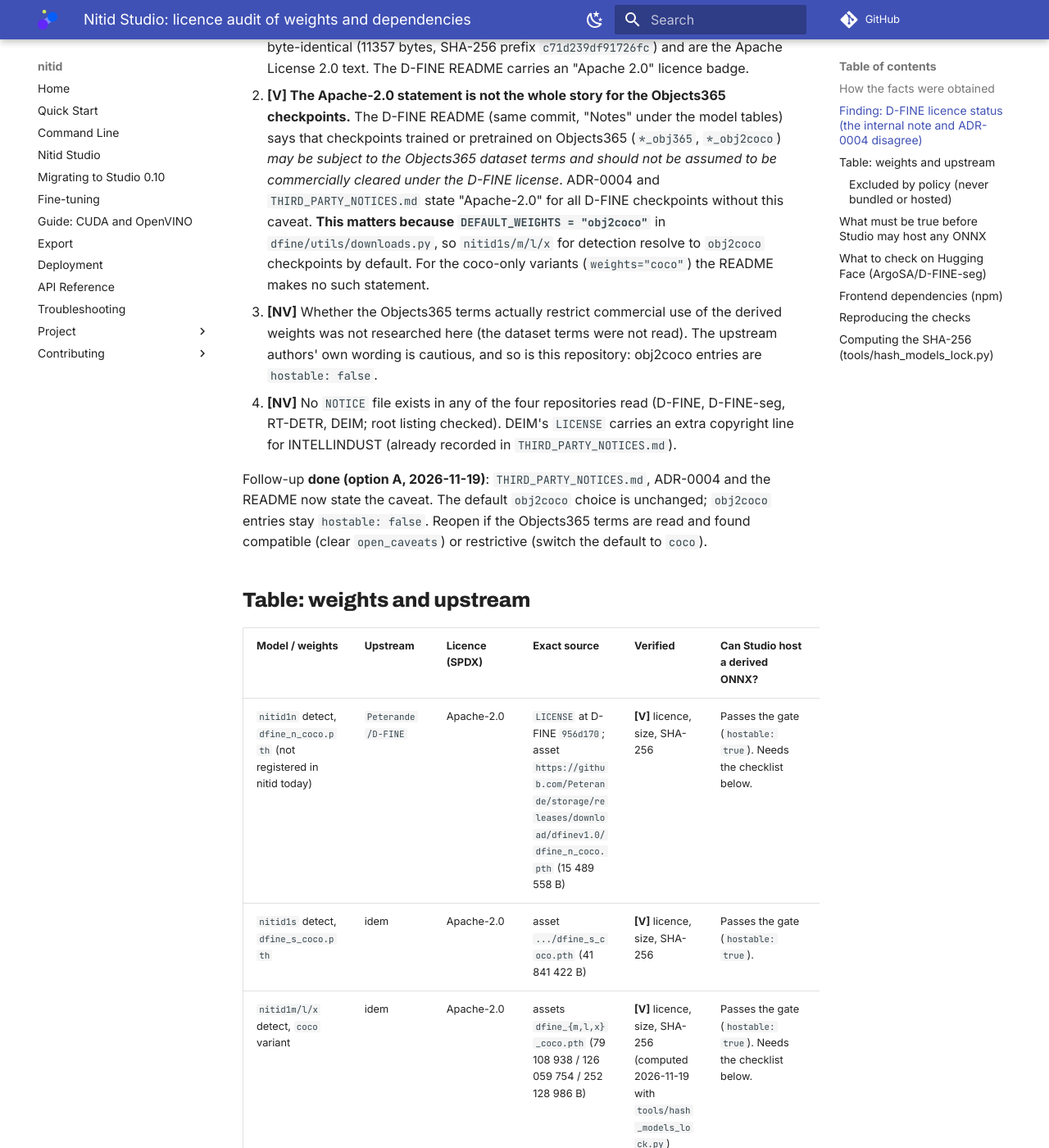
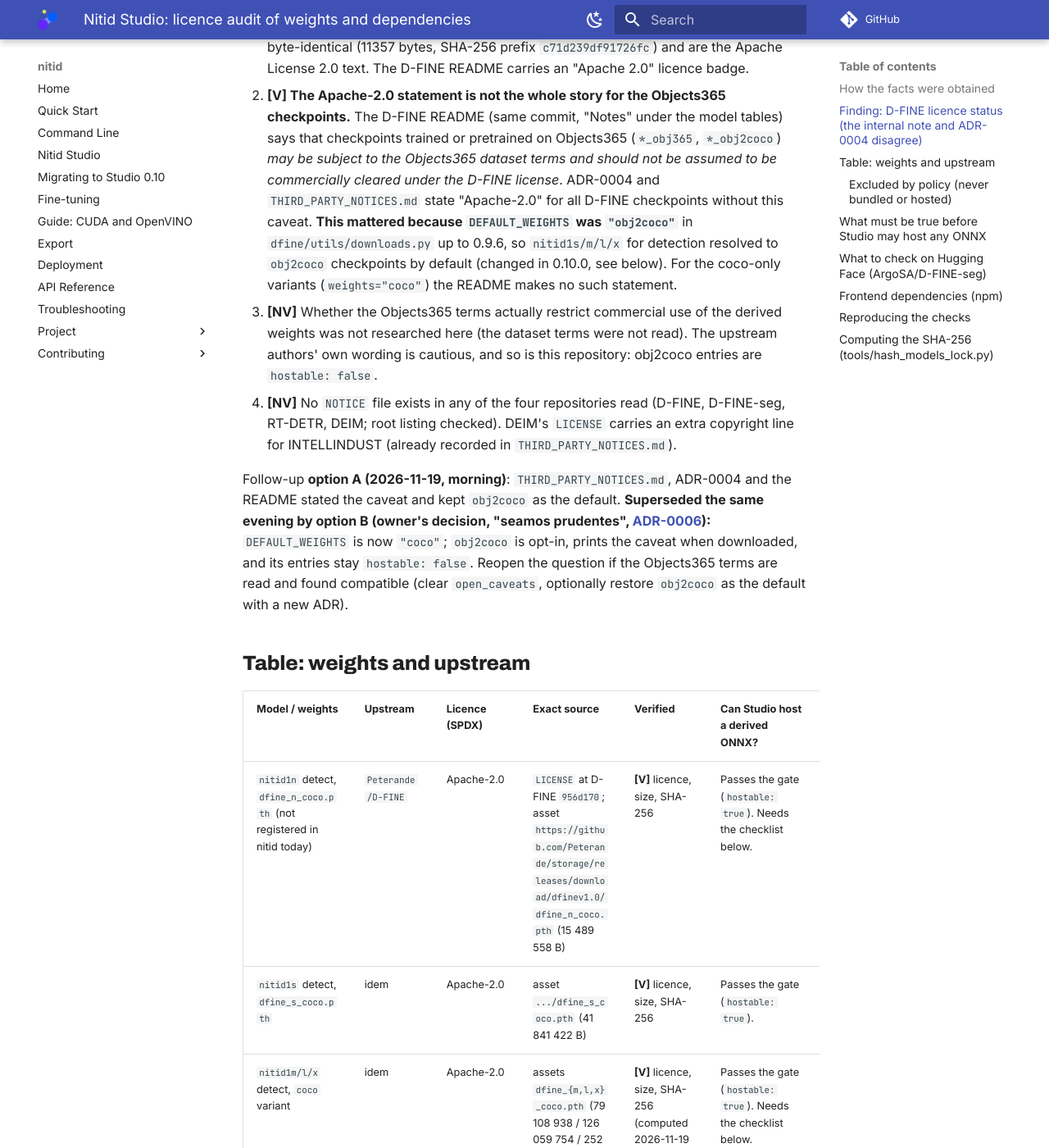
Before and after one commit to Nitidio/nitid, an MkDocs documentation site: the page built from docs/licensing/studio-weights.md, in a window 1280 px wide and 1400 px high, scrolled down 1172 px. Shown: the whole window at 82% size. Built offline with MkDocs 1.6.1 and Material for MkDocs 9.7.7, drawn with Linux system fonts in a browser that asks for light colours; comment, search, counter and statistics services are not loaded; some of the changed text lies outside the part shown.

Commit message:
feat!: default detection weights are COCO-only; obj2coco is opt-in with a notice (ADR-0006) (#61)
Objects365 option B (owner: 'seamos prudentes'). DEFAULT_WEIGHTS is now coco; obj2coco
downloads print the Objects365 caveat; nitid1n has no obj2coco. README table shows the
COCO-only mAP and lists the opt-in figures; notices, licensing doc, lock notes and
changelog updated; ADR-0006 amends ADR-0004.


Claude-Session: https://claude.ai/code/session_016gyCsVrKFXU58HcWRPRNVp

Co-authored-by: Claude <noreply@anthropic.com>

```diff
--- a/docs/licensing/studio-weights.md
+++ b/docs/licensing/studio-weights.md
@@ -44,9 +44,10 @@ D-FINE-seg are Apache-2.0. What was checked:
    pretrained on Objects365 (`*_obj365`, `*_obj2coco`) *may be subject to the Objects365 dataset
    terms and should not be assumed to be commercially cleared under the D-FINE license*. ADR-0004
    and `THIRD_PARTY_NOTICES.md` state "Apache-2.0" for all D-FINE checkpoints without this
-   caveat. **This matters because `DEFAULT_WEIGHTS = "obj2coco"`** in `dfine/utils/downloads.py`,
-   so `nitid1s/m/l/x` for detection resolve to `obj2coco` checkpoints by default. For the
-   coco-only variants (`weights="coco"`) the README makes no such statement.
+   caveat. **This mattered because `DEFAULT_WEIGHTS` was `"obj2coco"`** in `dfine/utils/downloads.py`
+   up to 0.9.6, so `nitid1s/m/l/x` for detection resolved to `obj2coco` checkpoints by default
+   (changed in 0.10.0, see below). For the coco-only variants (`weights="coco"`) the README makes
+   no such statement.
 3. **[NV]** Whether the Objects365 terms actually restrict commercial use of the derived weights
    was not researched here (the dataset terms were not read). The upstream authors' own wording is
    cautious, and so is this repository: obj2coco entries are `hostable: false`.
@@ -54,10 +55,12 @@ D-FINE-seg are Apache-2.0. What was checked:
    RT-DETR, DEIM; root listing checked). DEIM's `LICENSE` carries an extra copyright line for
    INTELLINDUST (already recorded in `THIRD_PARTY_NOTICES.md`).
 
-Follow-up **done (option A, 2026-11-19)**: `THIRD_PARTY_NOTICES.md`, ADR-0004 and the README now
-state the caveat. The default `obj2coco` choice is unchanged; `obj2coco` entries stay
-`hostable: false`. Reopen if the Objects365 terms are read and found compatible (clear
-`open_caveats`) or restrictive (switch the default to `coco`).
+Follow-up **option A (2026-11-19, morning)**: `THIRD_PARTY_NOTICES.md`, ADR-0004 and the README
+stated the caveat and kept `obj2coco` as the default. **Superseded the same evening by option B
+(owner's decision, "seamos prudentes", [ADR-0006](../adr/0006-coco-default-detection-weights.md)):**
+`DEFAULT_WEIGHTS` is now `"coco"`; `obj2coco` is opt-in, prints the caveat when downloaded, and its
+entries stay `hostable: false`. Reopen the question if the Objects365 terms are read and found
+compatible (clear `open_caveats`, optionally restore `obj2coco` as the default with a new ADR).
 
 ## Table: weights and upstream
 
@@ -66,8 +69,8 @@ state the caveat. The default `obj2coco` choice is unchanged; `obj2coco` entries
 | `nitid1n` detect, `dfine_n_coco.pth` (not registered in nitid today) | `Peterande/D-FINE` | Apache-2.0 | `LICENSE` at D-FINE `956d170`; asset `https://github.com/Peterande/storage/releases/download/dfinev1.0/dfine_n_coco.pth` (15 489 558 B) | **[V]** licence, size, SHA-256 | Passes the gate (`hostable: true`). Needs the checklist below. |
 | `nitid1s` detect, `dfine_s_coco.pth` | idem | Apache-2.0 | asset `.../dfine_s_coco.pth` (41 841 422 B) | **[V]** licence, size, SHA-256 | Passes the gate (`hostable: true`). |
 | `nitid1m/l/x` detect, `coco` variant | idem | Apache-2.0 | assets `dfine_{m,l,x}_coco.pth` (79 108 938 / 126 059 754 / 252 128 986 B) | **[V]** licence, size, SHA-256 (computed 2026-11-19 with `tools/hash_models_lock.py`) | Passes the gate (`hostable: true`). Needs the checklist below. |
-| `nitid1s` detect, `dfine_s_obj2coco.pth` (**default**) | idem | Apache-2.0 for the code; **Objects365 caveat open** | asset `.../dfine_s_obj2coco.pth` (41 847 790 B) | **[V]** licence, size, SHA-256, caveat text; **[NV]** what the Objects365 terms allow | No (`open_caveats`). |
-| `nitid1m/l/x` detect, `obj2coco` (**default**) | idem | same | assets `dfine_m_obj2coco.pth`, `dfine_l_obj2coco_e25.pth`, `dfine_x_obj2coco.pth` (79 117 378 / 126 083 766 / 252 140 594 B) | **[V]** licence, size, SHA-256 (2026-11-19), caveat; **[NV]** Objects365 terms | No (`open_caveats`). |
+| `nitid1s` detect, `dfine_s_obj2coco.pth` (opt-in) | idem | Apache-2.0 for the code; **Objects365 caveat open** | asset `.../dfine_s_obj2coco.pth` (41 847 790 B) | **[V]** licence, size, SHA-256, caveat text; **[NV]** what the Objects365 terms allow | No (`open_caveats`). |
+| `nitid1m/l/x` detect, `obj2coco` (opt-in) | idem | same | assets `dfine_m_obj2coco.pth`, `dfine_l_obj2coco_e25.pth`, `dfine_x_obj2coco.pth` (79 117 378 / 126 083 766 / 252 140 594 B) | **[V]** licence, size, SHA-256 (2026-11-19), caveat; **[NV]** Objects365 terms | No (`open_caveats`). |
 | `nitid1*` segment, `dfine_seg_{n,s,m,l,x}_coco.pt` | `ArgoHA/D-FINE-seg`, weights on `huggingface.co/ArgoSA/D-FINE-seg` at commit `79572c466448db97aa2b2f029c907d8e6b2a42fc` | Apache-2.0 for the COCO checkpoints (model card paragraph and upstream README); Hub licence tag is `other` | Model card at the pinned commit; README at D-FINE-seg `13385ab`; code `LICENSE` same commit | **[V]** card paragraph, README, code licence, commit, sizes, LFS SHA-256 (reported by the Hub API, 2026-11-19); **[NV]** SHA-256 recomputed from a download | Passes the gate (`hostable: true`), with the conditions below (no LICENSE/NOTICE in the Hub repository; tag `other`). Lock ids `dfine-seg-{n,s,m,l,x}-coco`. |
 | D-FINE-seg Cityscapes semantic weights (`dfine_sem_*_cityscapes.pt`) | `ArgoHA/D-FINE-seg` | Non-commercial (derivative of Cityscapes, per the README) | README `License` section, same commit | **[V]** README statement | **No. Excluded.** |
 | D-FINE-seg keypoints (`dfine_kpts_s_coco.pt`) | idem | Apache-2.0 per the README (COCO weights) | same | **[V]** README; **[NV]** Hub | Out of scope (pose is not in Studio). |
@@ -124,8 +127,9 @@ Tick every item; any miss means "do not host".
       class names and the source checkpoint id.
 - [ ] No weights are committed to git (`studio/scripts/check-size.mjs` already forbids `.onnx`,
       `.pth`, `.wasm` in `studio/`). They are served from a release asset, bucket or the Hub.
-- [ ] The default-weights question is settled: either the hosted set uses the coco-only variants,
-      or the Objects365 caveat has been resolved in writing and `open_caveats` cleared.
+- [x] The default-weights question is settled (ADR-0006): the default and the hosted set use the
+      coco-only variants. `obj2coco` stays out of any hosted set until the Objects365 caveat is
+      resolved in writing and `open_caveats` cleared.
 - [ ] Any weight with a non-commercial, copyleft, platform or unknown licence stays out (see the
       exclusion table).
 
```
Also changed, not shown: CHANGELOG.md (+4 -0 lines), README.md (+10 -9 lines), THIRD_PARTY_NOTICES.md (+7 -5 lines), docs/adr/0006-coco-default-detection-weights.md (added, +52 -0 lines), docs/adr/index.md (+1 -0 lines), docs/training_cuda_openvino.md (+1 -1 lines), 6 other files.
